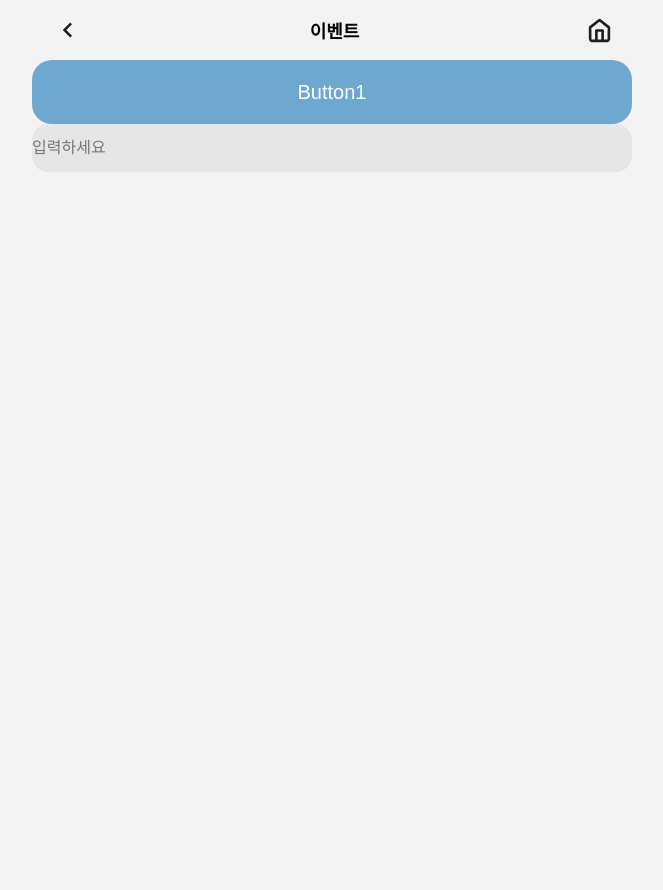
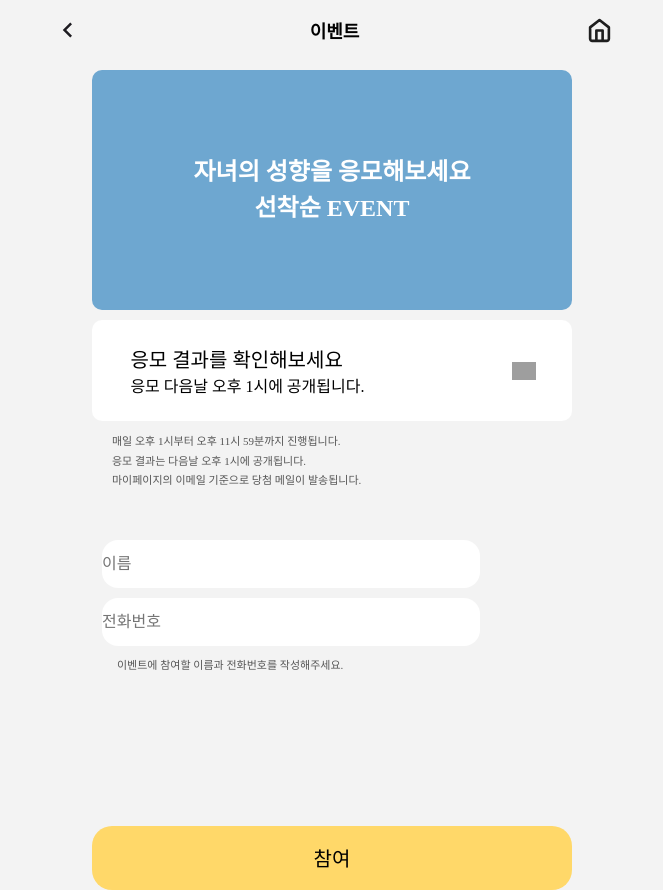
Before and after one commit to fbgjung/KKUMTEUL-FE, a React (Vite) app: page /event in a window 1280 px wide. Shown: the whole page, without its empty margins (308-971 px from the left). Before the commit the page ends 800 px from the top, so only its background shows below. Built offline with nearby package versions, Linux system fonts and the light colour scheme; grey boxes are pictures that could not be loaded.

Commit message:
Feat: 이벤트 응모 페이지 ui 구현

```diff
--- a/src/pages/Event/index.tsx
+++ b/src/pages/Event/index.tsx
@@ -1,15 +1,131 @@
-// import styled from 'styled-components';
 import {Container, Button, Input} from '../../styles/globalStyles';
 import Header from '../../components/layout/Header';
+import styled from 'styled-components';
+import { useNavigate } from 'react-router-dom';
+//#6EA7D0
+const Index = () => {
+    const navigate = useNavigate();
 
-const Index = () => {
+    const onClickResultPage = () => {
+        navigate('/event/result')
+    }
     return(
         <Container color="#f3f3f3">
             <Header textcolor="#000000" color="#f3f3f3" nextBtnImageUrl="/assets/home.svg" title="이벤트" nextPage='/'/>
-            <Button color="#FFFFFF" backcolor='#6EA7D0'>Button1</Button>
-            <Input placeholder="입력하세요" color="#6EA7D0" inputcolor='#E6E6E6'></Input>
+                <MyContainer>
+                    <BannerDiv>
+                        <p>자녀의 성향을 응모해보세요</p>
+                        <p>선착순 EVENT</p>
+                    </BannerDiv>
+
+                    <ResultDiv onClick={onClickResultPage}>
+                        <ResultDivL>
+                            <Bold>응모 결과를 확인해보세요</Bold> <br/>
+                            <span>응모 다음날 오후 1시에 공개됩니다.</span>
+                        </ResultDivL>
+                        <ResultDivR>
+                            <Icon></Icon>
+                        </ResultDivR>
+                    </ResultDiv>
+
+                    <LeftDiv>
+                        <Description>매일 오후 1시부터 오후 11시 59분까지 진행됩니다.</Description><br/>
+                        <Description>응모 결과는 다음날 오후 1시에 공개됩니다.</Description><br/>
+                        <Description>마이페이지의 이메일 기준으로 당첨 메일이 발송됩니다.</Description><br/>
+                    </LeftDiv>
+
+                    <InputDiv>
+                        <Input placeholder="이름" color="#FFFFFF" inputcolor='#FFFFFF'></Input>
+                        <Input placeholder="전화번호" color="#FFFFFF" inputcolor='#FFFFFF'></Input>
+
+                        <Description color="#565656">이벤트에 참여할 이름과 전화번호를 작성해주세요.</Description>
+                    </InputDiv>
+
+                    <Button color="#000000" backcolor='#FFD869'>참여</Button>
+                </MyContainer>
         </Container>
     )
 }
 
 export default Index;
+
+/* 배너(?) 파란 부분 */
+const BannerDiv = styled.div`
+    width : 100%;
+    background-color: #6EA7D0;
+    color: #FFFFFF;
+    padding: 15% 10%;
+    font-size: x-large;
+    font-weight: 700;
+    border-radius:10px;
+    margin: 10px auto;
+    text-align:center;
+    line-height:50%;
+`
+/* 응모 결과 부분 div */
+const ResultDiv = styled.div`
+    width : 100%;
+    background-color : #FFFFFF;
+    margin: 10px auto;
+    padding: 5%;
+    padding-left: 8%;
+    border-radius:10px;
+    display : flex;
+    cursor: pointer;
+`
+
+/* 응모 결과 부분 글자 div */
+const ResultDivL = styled.div`
+    width:90%;
+`
+/* 응모 결과 부분 아이콘 div */
+const ResultDivR = styled.div`
+    width:10%;
+    display:flex;
+    align-items : center;
+`
+/* 아이콘 > */
+const Icon = styled.div`
+  width: 35px; /* 부모 컨테이너의 너비에 맞게 설정 */
+  height: 18px;
+  background: no-repeat center/contain url("/assets/navigate_next.svg");
+  background-size: contain;
+`
+/* 응모 결과를 확인해보세요 span */
+const Bold = styled.span`
+    font-size: 20px;
+    font-weight : 500;
+`
+/* 설명 div (왼쪽으로 조금 치우쳐 있어서) */
+const LeftDiv = styled.div`
+    width:100%;
+    margin:5px;
+    line-height:110%;
+
+`
+
+/* 설명 span */
+const Description = styled.span`
+    color:#565656;
+    font-size:11px;
+    margin-left:15px;
+
+`
+
+/* 이름, 전화번호, 설명 div */
+const InputDiv = styled.div`
+    width:83%;
+    margin-top:40px;
+    padding:10px;
+    display: flex;
+    flex-direction: column;
+    gap: 10px; /* 요소 간의 간격 설정 */
+    margin-bottom: 30%;
+`
+
+
+/* 컨테이너 건드리기 무서워서 일단 이렇게 함 */
+const MyContainer = styled.div`
+    width:80%;
+    height:100vh;
+`
```
